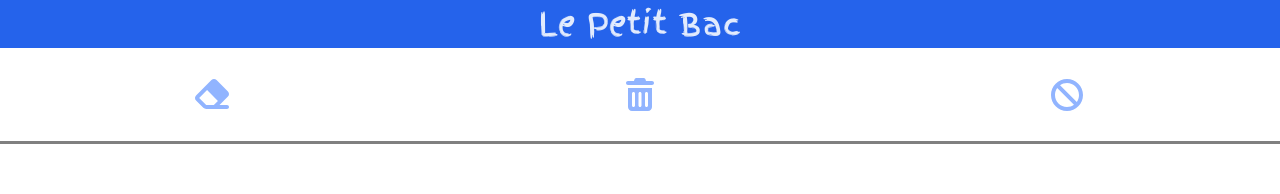
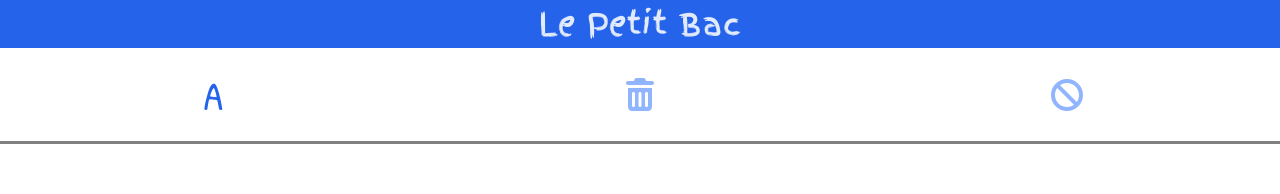
Before and after one commit to Nicolas-Delbovier/PetitBac, a Vue app: page / in a window 1280 px wide. Shown: the top 194 px of the page. Built offline with nearby package versions, Linux system fonts and the light colour scheme.

Commit message:
[IMP] add random letter tool + remove clean inputs tool.
- Remove clean inputs from quick actions tool bar as this has become useless since "score" button now cleans the inputs automatically
- Add a tool to pick a random letter
- Remove useless eraser icon

```diff
--- a/src/App.vue
+++ b/src/App.vue
@@ -7,6 +7,7 @@ const cardsModels = ref([]);
 const score = ref(0);
 const isCardDeleteVisible = ref(false);
 const isGameStopped = ref(false);
+const gameLetter = ref('A')
 
 const stopIconColor = computed(() => {
   return isGameStopped.value ? "var(--color-main)" : "var(--color-main-off)"
@@ -15,11 +16,6 @@ const stopIconColor = computed(() => {
 const toggleDeleteIconColor = computed(() => {
   return isCardDeleteVisible.value ? "var(--color-main)" : "var(--color-main-off)"
 })
-
-const eraseIconColor = computed(() => {
-  const hasAnswers = cardsModels.value.some(card => card.answer !== '');
-  return hasAnswers ? "var(--color-main)" : "var(--color-main-off)";
-});
 
 function addCard() {
   cardsModels.value.push({ title: '', answer: '', points: undefined });
@@ -41,13 +37,18 @@ function deleteCard(i) {
   }
 }
 
-function scorePoints(){
-  for(let card of cardsModels.value){
+function scorePoints() {
+  for (let card of cardsModels.value) {
     score.value += card.points ? card.points : 0
     card.points = undefined
   }
   isGameStopped.value = false;
   clearInputs();
+}
+
+function chooseRandomLetter() {
+  let alphabet = "ABCDEFGHIJKLMNOPQRSTUVWXYZ";
+  gameLetter.value = alphabet[Math.floor(Math.random() * alphabet.length)];
 }
 </script>
 
@@ -58,8 +59,8 @@ function scorePoints(){
     </h1>
 
     <div id="tools-area">
-      <button class="tool" id="erase-btn" @click="clearInputs">
-        <Icon name="eraser" width="40" height="40" :color="eraseIconColor" />
+      <button class="tool" id="erase-btn" @click="chooseRandomLetter">
+        <div id="random-letter">{{ gameLetter.toUpperCase() }}</div>
       </button>
       <button class="tool" id="toggle-delete-btn" @click="() => { isCardDeleteVisible = !isCardDeleteVisible }">
         <Icon name="trash" width="40" height="40" :color="toggleDeleteIconColor" />
@@ -111,6 +112,12 @@ function scorePoints(){
   height: 10vh;
   /*↓ To make it appear on top of cards: had a bug where placeholder has showing up through the tools bar*/
   z-index: 1000;
+}
+
+#random-letter{
+  color: var(--color-main);
+  font-size: 40px;
+  font-family: "PatrickHand";
 }
 
 .tool {
--- a/src/components/Icon.vue
+++ b/src/components/Icon.vue
@@ -14,11 +14,6 @@
         <svg v-if="name === 'X'" :width :height viewBox="0 0 640 640">
             <path :fill="color"
                 d="M183.1 137.4C170.6 124.9 150.3 124.9 137.8 137.4C125.3 149.9 125.3 170.2 137.8 182.7L275.2 320L137.9 457.4C125.4 469.9 125.4 490.2 137.9 502.7C150.4 515.2 170.7 515.2 183.2 502.7L320.5 365.3L457.9 502.6C470.4 515.1 490.7 515.1 503.2 502.6C515.7 490.1 515.7 469.8 503.2 457.3L365.8 320L503.1 182.6C515.6 170.1 515.6 149.8 503.1 137.3C490.6 124.8 470.3 124.8 457.8 137.3L320.5 274.7L183.1 137.4z" />
-        </svg>
-
-        <svg v-if="name === 'eraser'" :width :height viewBox="0 0 640 640">
-            <path :fill="color"
-                d="M210.5 480L333.5 480L398.8 414.7L225.3 241.2L98.6 367.9L210.6 479.9zM256 544L210.5 544C193.5 544 177.2 537.3 165.2 525.3L49 409C38.1 398.1 32 383.4 32 368C32 352.6 38.1 337.9 49 327L295 81C305.9 70.1 320.6 64 336 64C351.4 64 366.1 70.1 377 81L559 263C569.9 273.9 576 288.6 576 304C576 319.4 569.9 334.1 559 345L424 480L544 480C561.7 480 576 494.3 576 512C576 529.7 561.7 544 544 544L256 544z" />
         </svg>
     </div>
 
```
